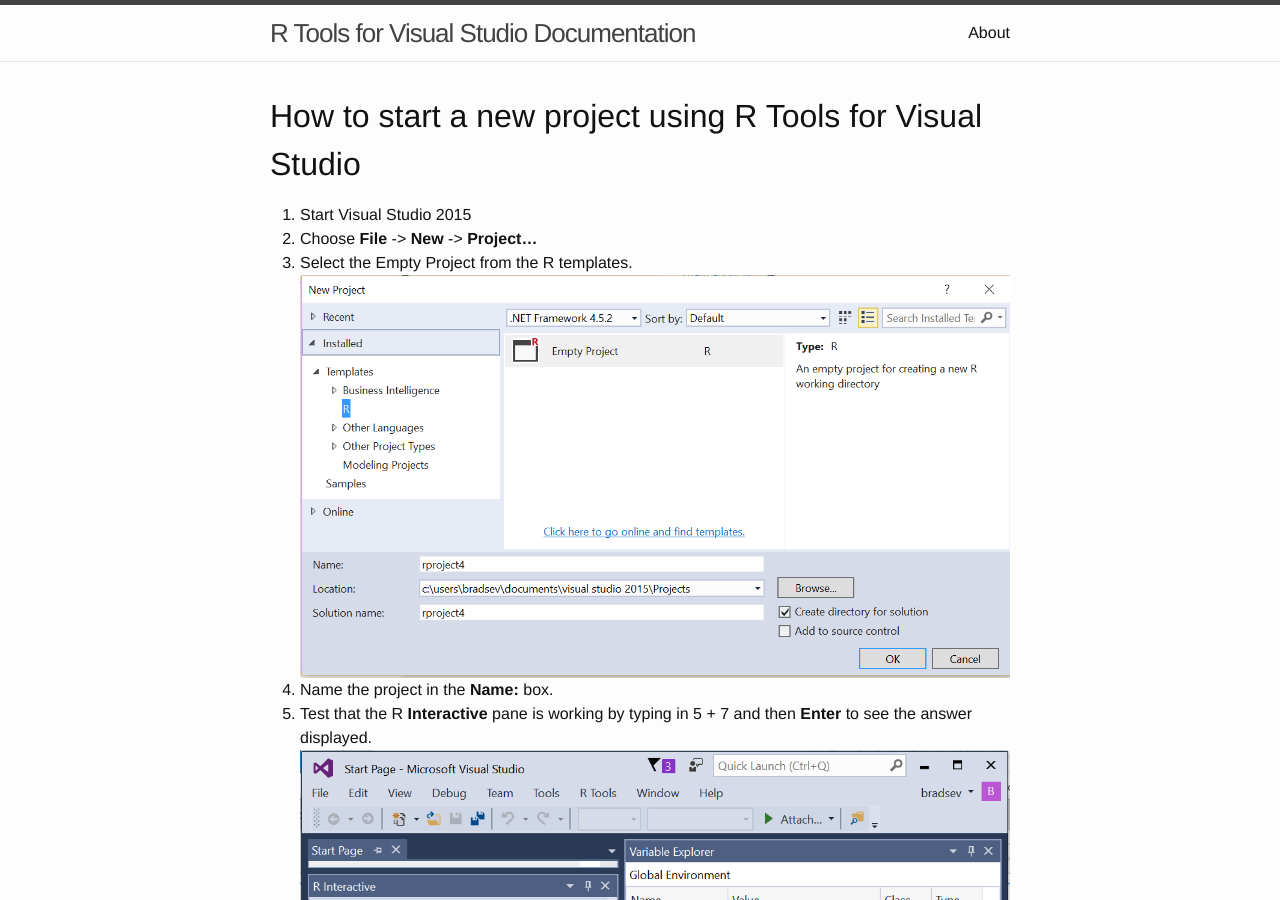
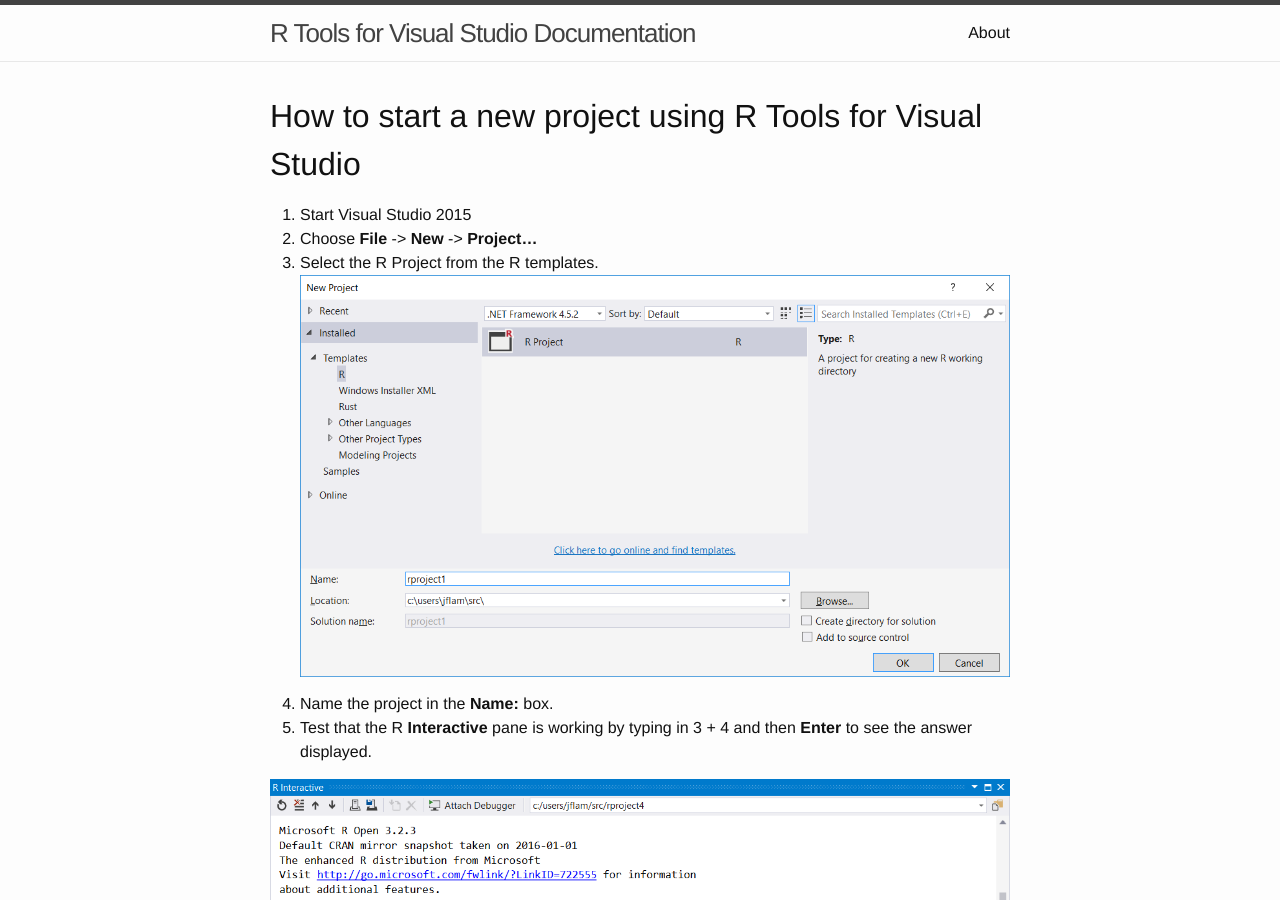
Before and after one commit to microsoft/RTVS-docs, a Jekyll site: the page built from start-project.md, in a window 1280 px wide and 900 px high. Built offline with Jekyll 4.4.1, drawn with Linux system fonts in a browser that asks for light colours.

Commit message:
Documentation bug fixes reported by team

```diff
--- a/start-project.md
+++ b/start-project.md
@@ -6,8 +6,11 @@
 
 1. Start Visual Studio 2015
 2. Choose **File** -> **New** -> **Project...**
-3. Select the Empty Project from the R templates.
-![](./media/RTVS-OpenProject-Template.PNG)
+3. Select the R Project from the R templates.
+   ![](./media/RTVS-OpenProject-Template.PNG)
+
 4. Name the project in the **Name:** box.
-5. Test that the R **Interactive** pane is working by typing in 5 + 7 and then **Enter** to see the answer displayed.
+5. Test that the R **Interactive** pane is working by typing in 3 + 4 and then
+   **Enter** to see the answer displayed.
+
 ![](./media/RTVS-OpenProject-Test.PNG)
```
Also changed, not shown: editing.md (+3 -2 lines), plotting.md (+6 -3 lines), rmarkdown.md (+1 -5 lines), media/RTVS-Editing-rtvs-options-dialog.png, media/RTVS-OpenProject-Template.PNG, media/RTVS-OpenProject-Test.PNG.
